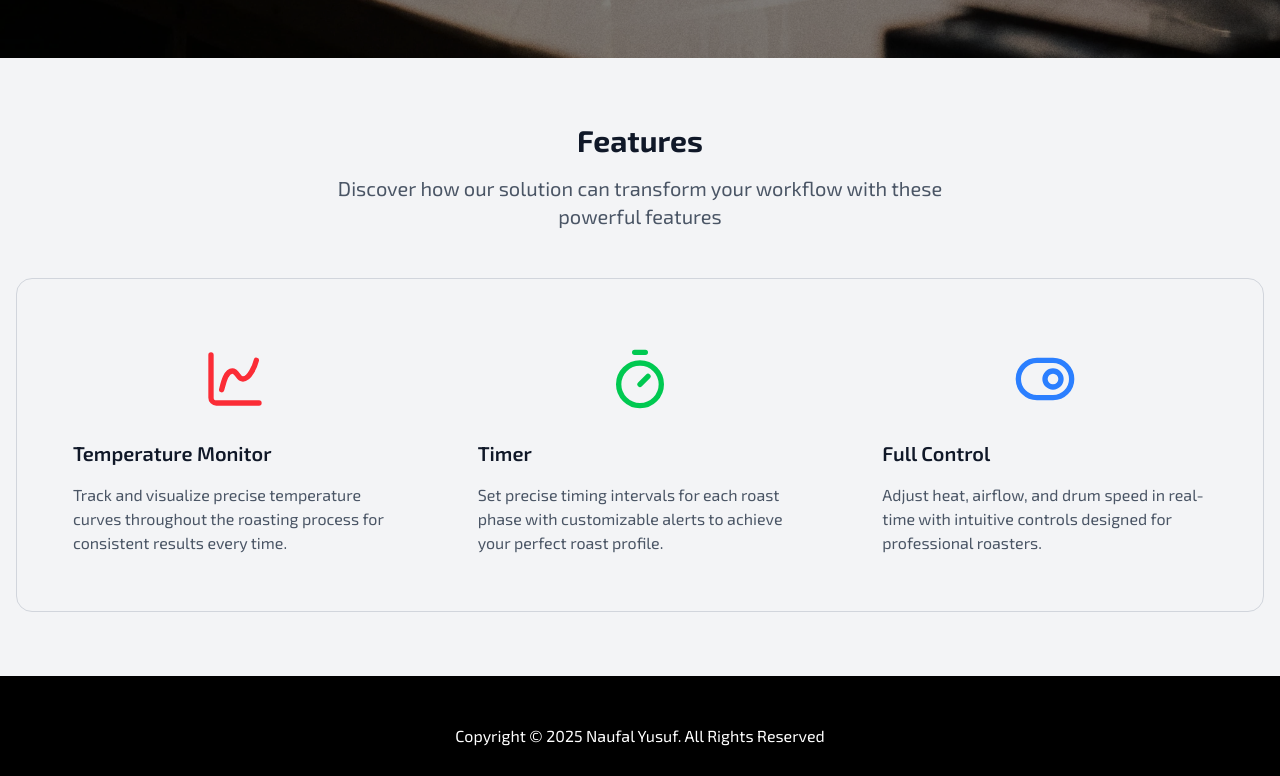
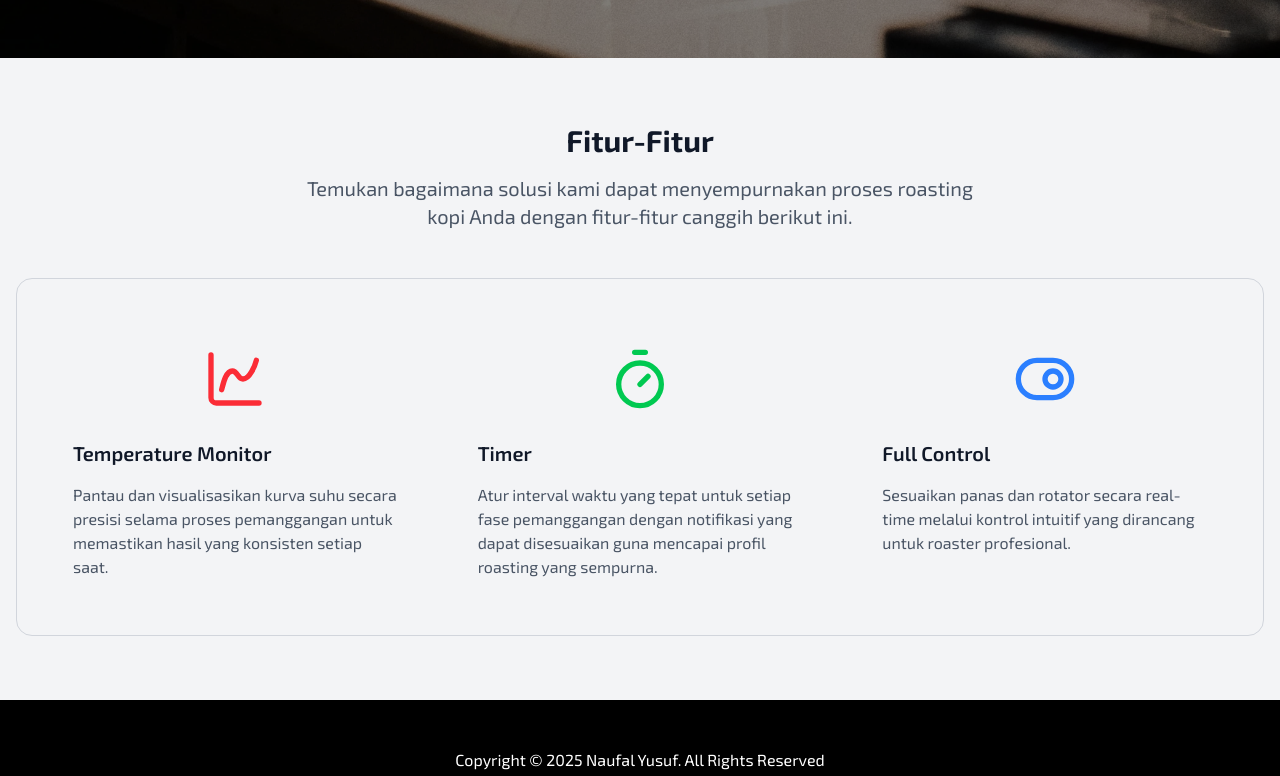
Before and after one commit to mackeyaddict/coffee-roaster-app, a React (Vite) app: page / in a window 1280 px wide. Shown: the part 742-1518 px from the top of the page. Built offline with nearby package versions, Linux system fonts and the light colour scheme; no server answers.

Commit message:
feat: change langugage to indonesian

```diff
--- a/src/pages/home/feature.jsx
+++ b/src/pages/home/feature.jsx
@@ -1,23 +1,23 @@
-import { ChartSpline, Timer, ToggleRight,  } from 'lucide-react';
+import { ChartSpline, Timer, ToggleRight, } from 'lucide-react';
 import FeatureCard from '../../components/featureCard';
 export default function Feature() {
   const features = [
     {
       icon: ChartSpline,
       title: "Temperature Monitor",
-      description: "Track and visualize precise temperature curves throughout the roasting process for consistent results every time.",
+      description: "Pantau dan visualisasikan kurva suhu secara presisi selama proses pemanggangan untuk memastikan hasil yang konsisten setiap saat.",
       iconColor: "text-red-500"
     },
     {
       icon: Timer,
       title: "Timer",
-      description: "Set precise timing intervals for each roast phase with customizable alerts to achieve your perfect roast profile.",
+      description: "Atur interval waktu yang tepat untuk setiap fase pemanggangan dengan notifikasi yang dapat disesuaikan guna mencapai profil roasting yang sempurna.",
       iconColor: "text-green-500"
     },
     {
       icon: ToggleRight,
       title: "Full Control",
-      description: "Adjust heat, airflow, and drum speed in real-time with intuitive controls designed for professional roasters.",
+      description: "Sesuaikan panas dan rotator secara real-time melalui kontrol intuitif yang dirancang untuk roaster profesional.",
       iconColor: "text-blue-500"
     }
   ];
@@ -26,9 +26,9 @@ export default function Feature() {
     <section className="py-16 bg-gray-100">
       <div className="container mx-auto px-4">
         <div className="text-center mb-12">
-          <h2 className="text-3xl font-bold text-gray-900 mb-4">Features</h2>
+          <h2 className="text-3xl font-bold text-gray-900 mb-4">Fitur-Fitur</h2>
           <p className="text-xl text-gray-600 max-w-2xl mx-auto">
-            Discover how our solution can transform your workflow with these powerful features
+            Temukan bagaimana solusi kami dapat menyempurnakan proses roasting kopi Anda dengan fitur-fitur canggih berikut ini.
           </p>
         </div>
 
```
